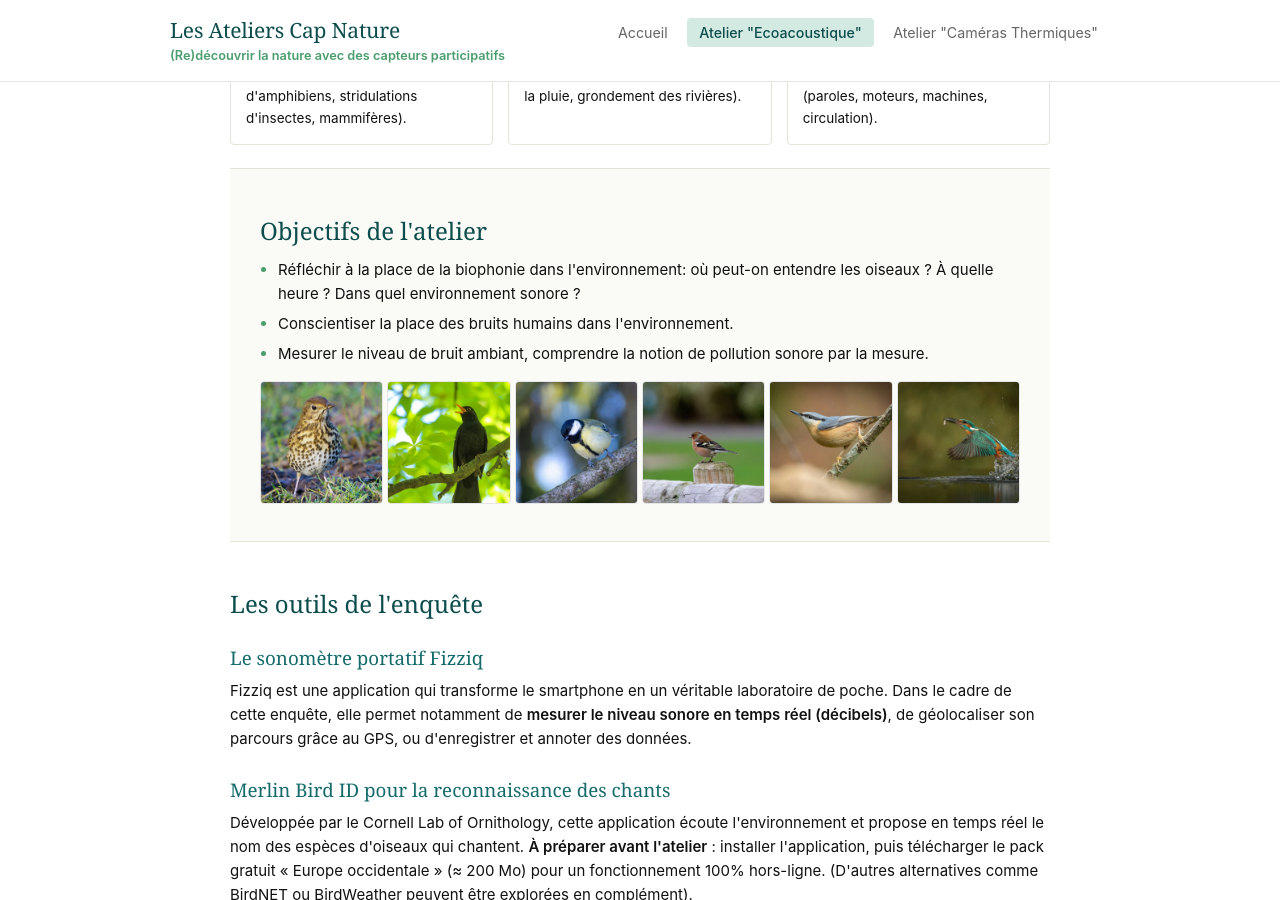
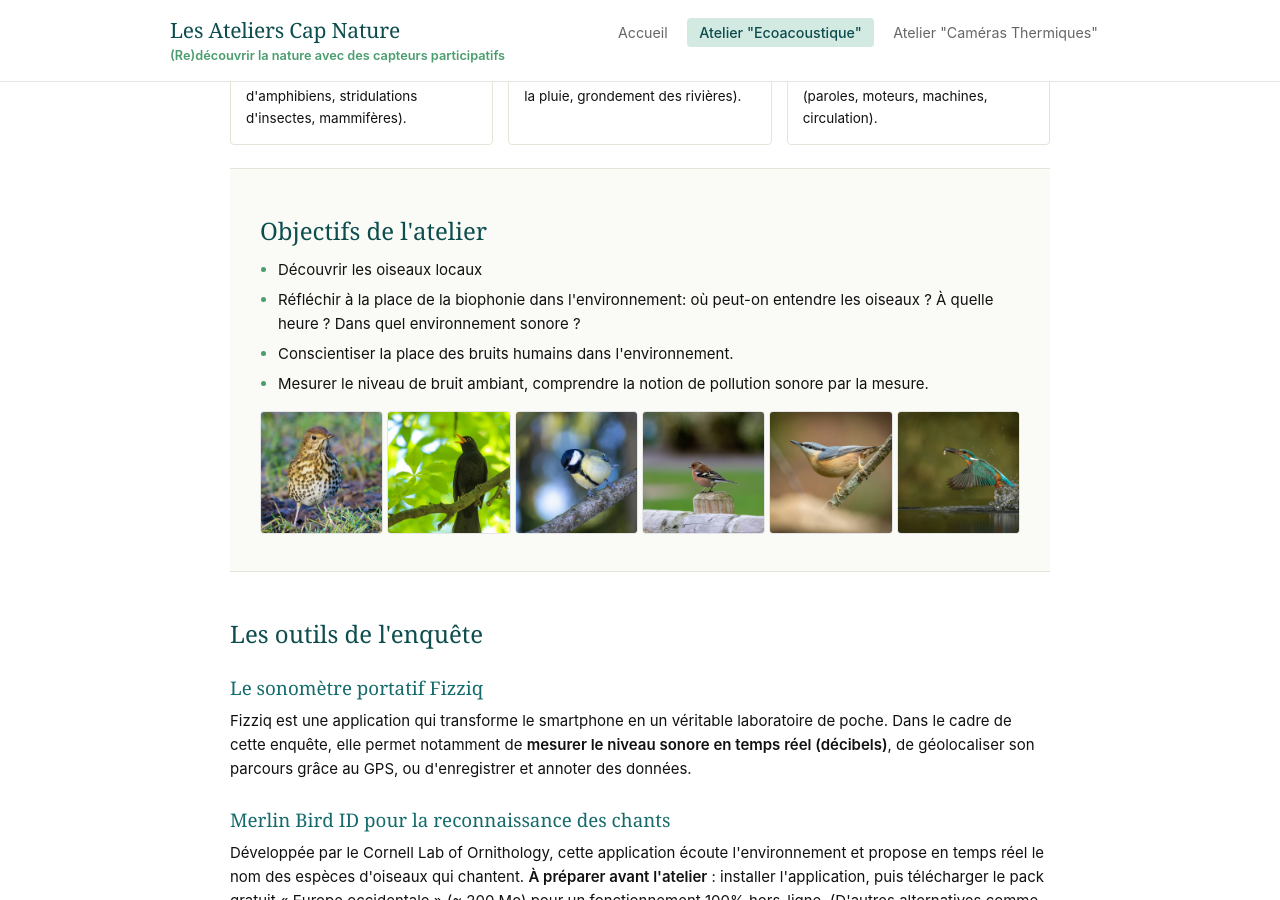
Before and after one commit to marieleapouliquen/wiki-cap-nature, a Jekyll site: the page built from _pages/module-oiseaux/index.md, in a window 1280 px wide and 900 px high, scrolled down 438 px. Built offline with Jekyll 4.4.1, drawn with Linux system fonts in a browser that asks for light colours.

Commit message:
Update index.md

```diff
--- a/_pages/module-oiseaux/index.md
+++ b/_pages/module-oiseaux/index.md
@@ -56,6 +56,7 @@ photos:
 
         <h2>Objectifs de l'atelier</h2>
         <ul>
+          <li>Découvrir les oiseaux locaux</li>
           <li>Réfléchir à la place de la biophonie dans l'environnement: où peut-on entendre les oiseaux ? À quelle heure ? Dans quel environnement sonore ?</li>
           <li>Conscientiser la place des bruits humains dans l'environnement.</li>
           <li>Mesurer le niveau de bruit ambiant, comprendre la notion de pollution sonore par la mesure.</li>
```
